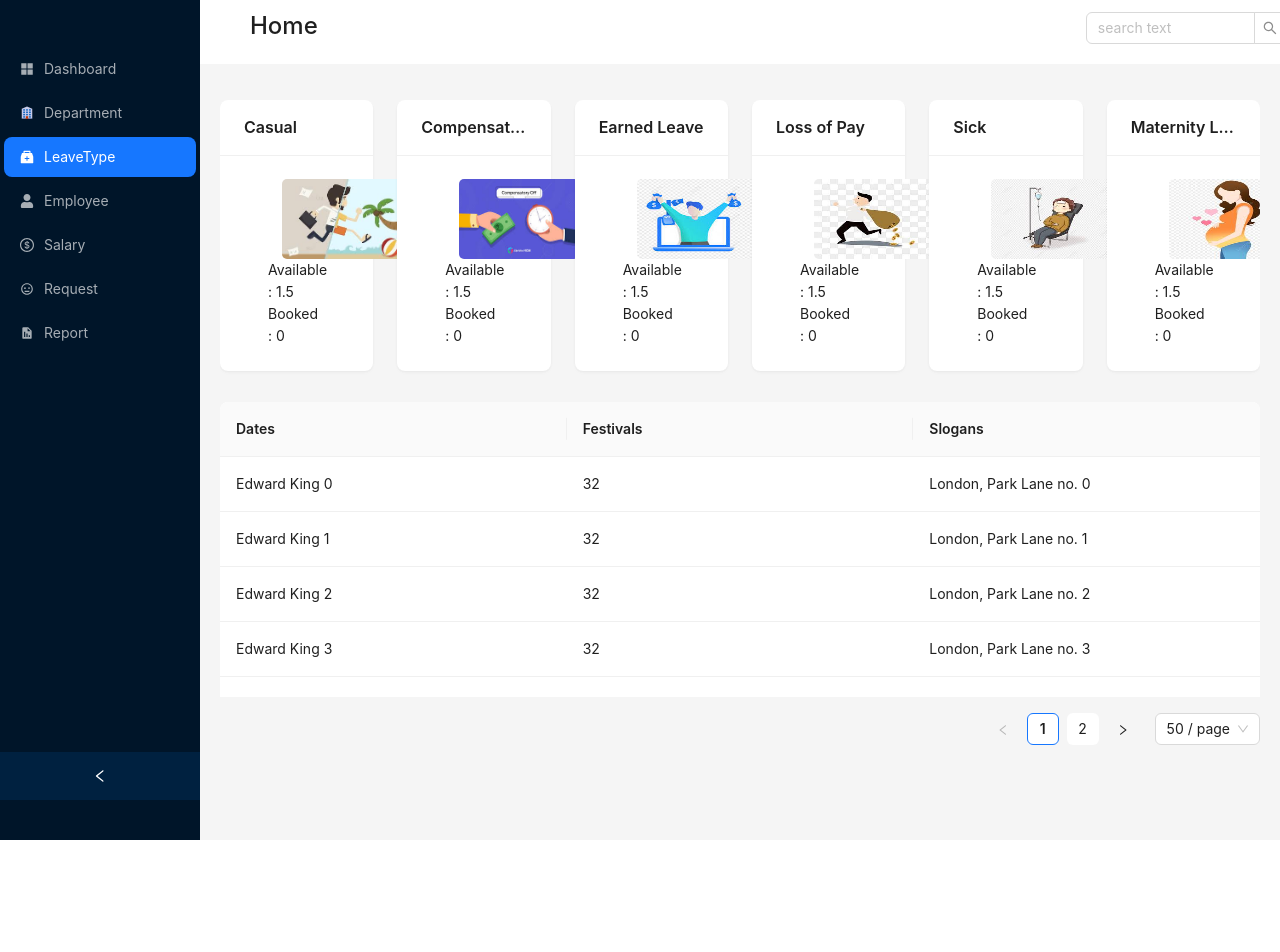
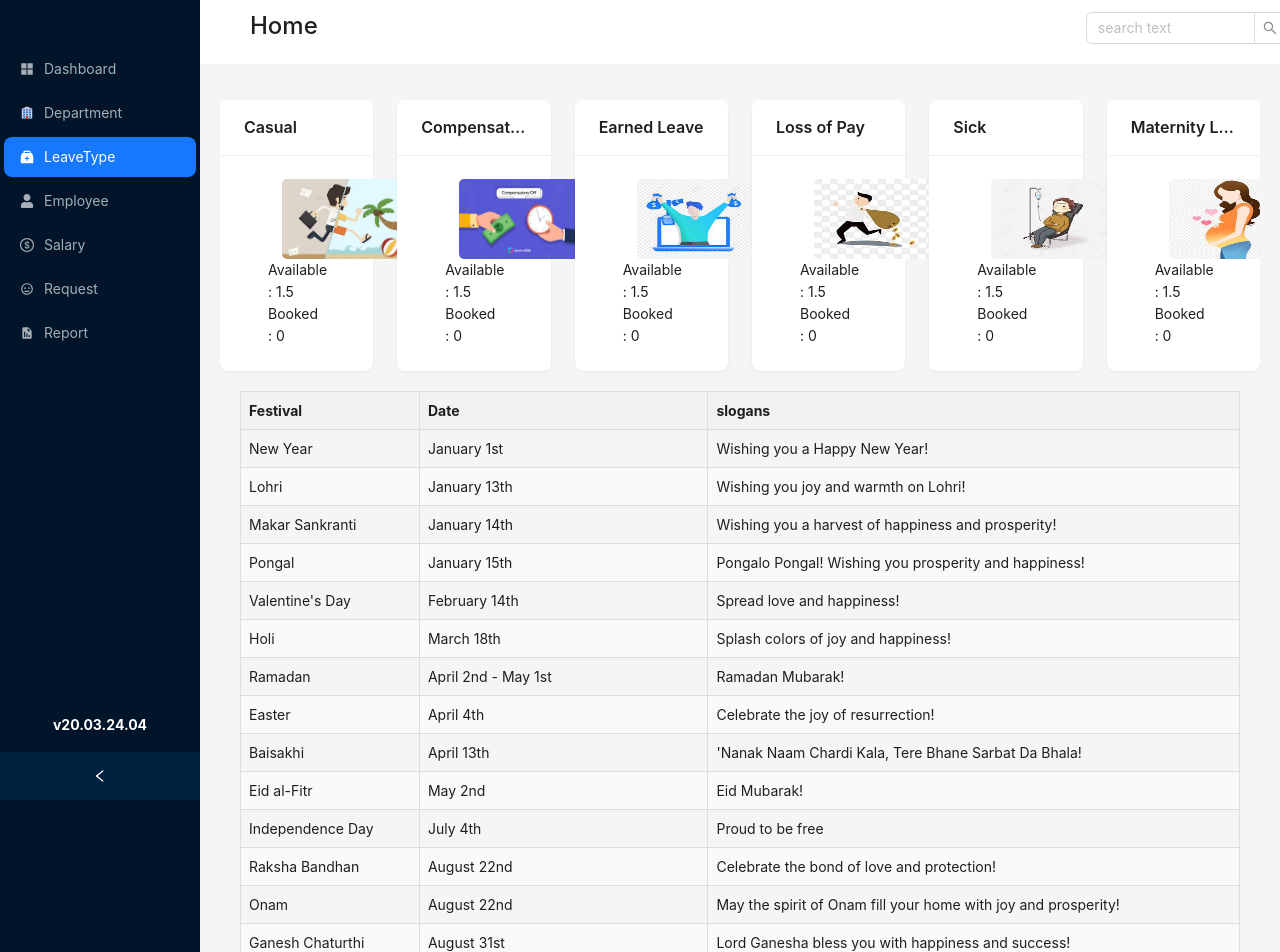
Before and after one commit to saijamii/employee-management, a React (Create React App) app: page /app/leaveType in a window 1280 px wide. Shown: the top 952 px of the page. Before the commit the page ends 840 px from the top, so only its background shows below. Built offline with nearby package versions, Linux system fonts and the light colour scheme.

Commit message:
changes for leave managemnr

```diff
--- a/src/Pages/Leaves/LeaveType.js
+++ b/src/Pages/Leaves/LeaveType.js
@@ -10,6 +10,41 @@ import "../../StyleSheet/LeaveType.css";
 
 const LeaveType = () => {
   const [isModalVisible, setIsModalVisible] = useState(false);
+  const [festivals, setFestivals] = useState([
+    { name: "New Year", date: "January 1st",slogans:"Wishing you a Happy New Year!" },
+    { name: "Valentine's Day", date: "February 14th",slogans:"Spread love and happiness!" },
+    { name: "Easter", date: "April 4th",slogans:"Celebrate the joy of resurrection!" },
+    { name: "Christmas", date: "December 25th",slogans:"Merry Christmas and Happy Holidays!" },
+    { name: "Holi", date: "March 18th",slogans:"Splash colors of joy and happiness!" },
+    { name: "Diwali", date: "October 28th",slogans:"Illuminate your life with happiness and prosperity!" },
+    { name: "Thanksgiving", date: "November 25th",slogans:"Gratitude turns what we have into enough!" },
+    { name: "Independence Day", date: "July 4th",slogans:"Proud to be free" },
+    { name: "Navaratri", date: "October 7th - October 15th",slogans:"May goddess Durga bless you with strength and prosperity!" },
+    { name: "Hanukkah", date: "November 28th - December 6th",slogans:"Wishing you a festival of lights filled with love and joy!" },
+    { name: "Ramadan", date: "April 2nd - May 1st",slogans:"Ramadan Mubarak!" },
+    { name: "Ganesh Chaturthi", date: "August 31st",slogans:"Lord Ganesha bless you with happiness and success!" },
+
+    { name: "Day of the Dead", date: "November 1st - November 2nd",slogans:"Honoring the spirits of our loved ones!" },
+    { name: "Eid al-Fitr", date: "May 2nd",slogans:"Eid Mubarak!" },
+    { name: "Raksha Bandhan", date: "August 22nd",slogans:"Celebrate the bond of love and protection!" },
+    { name: "Onam", date: "August 22nd",slogans:"May the spirit of Onam fill your home with joy and prosperity!" },
+    { name: "Pongal", date: "January 15th",slogans:"Pongalo Pongal! Wishing you prosperity and happiness!" },
+    { name: "Makar Sankranti", date: "January 14th",slogans:"Wishing you a harvest of happiness and prosperity!" },
+    { name: "Lohri", date: "January 13th",slogans:"Wishing you joy and warmth on Lohri!" },
+    { name: "Baisakhi", date: "April 13th",slogans:"'Nanak Naam Chardi Kala, Tere Bhane Sarbat Da Bhala!" },
+  ]);
+
+  const convertToDate = (dateString) => {
+    const parts = dateString.split(' ');
+    const month = parts[0];
+    const day = parseInt(parts[1]);
+    return new Date(`${month} ${day}`);
+  };
+
+  // Sort festivals by month
+  festivals.sort((a, b) => convertToDate(a.date) - convertToDate(b.date));
+
+  console.log(festivals);
 
   const showModal = () => {
     setIsModalVisible(true);
@@ -23,29 +58,6 @@ const LeaveType = () => {
     setIsModalVisible(false);
   };
 
-  const columns = [
-    {
-      title: "Dates",
-      dataIndex: "name",
-    },
-    {
-      title: "Festivals",
-      dataIndex: "age",
-    },
-    {
-      title: "Slogans",
-      dataIndex: "address",
-    },
-  ];
-  const data = [];
-  for (let i = 0; i < 100; i++) {
-    data.push({
-      key: i,
-      name: `Edward King ${i}`,
-      age: 32,
-      address: `London, Park Lane no. ${i}`,
-    });
-  }
   return (
     <div>
       <Row gutter={24}>
@@ -157,17 +169,28 @@ const LeaveType = () => {
           </Card>
         </Col>
       </Row>
-      <Table
-        className="table-design"
-        columns={columns}
-        dataSource={data}
-        pagination={{
-          pageSize: 50,
-        }}
-        scroll={{
-          y: 240,
-        }}
-      />
+      <div className="festivals-table-container">
+          <table className="festivals-table">
+          <thead>
+            <tr>
+              <th>Festival</th>
+              <th>Date</th>
+              <th>slogans</th>
+
+            </tr>
+          </thead>
+          <tbody>
+            {festivals.map((festival, index) => (
+              <tr key={index}>
+                <td>{festival.name}</td>
+                <td>{festival.date}</td>
+                <td>{festival.slogans}</td>
+
+              </tr>
+            ))}
+          </tbody>
+        </table>
+      </div>
     </div>
   );
 };
--- a/src/StyleSheet/LeaveType.css
+++ b/src/StyleSheet/LeaveType.css
@@ -10,3 +10,26 @@ img.img-style {
 .ant-table-container {
     margin-top: 31px;
 }
+.festivals-table-container {
+    margin: 20px;
+  }
+
+  .festivals-table {
+    width: 100%;
+    border-collapse: collapse;
+  }
+
+  .festivals-table th,
+  .festivals-table td {
+    border: 1px solid #dddddd;
+    text-align: left;
+    padding: 8px;
+  }
+
+  .festivals-table th {
+    background-color: #f2f2f2;
+  }
+
+  .festivals-table tr:nth-child(even) {
+    background-color: #f9f9f9;
+  }
```
